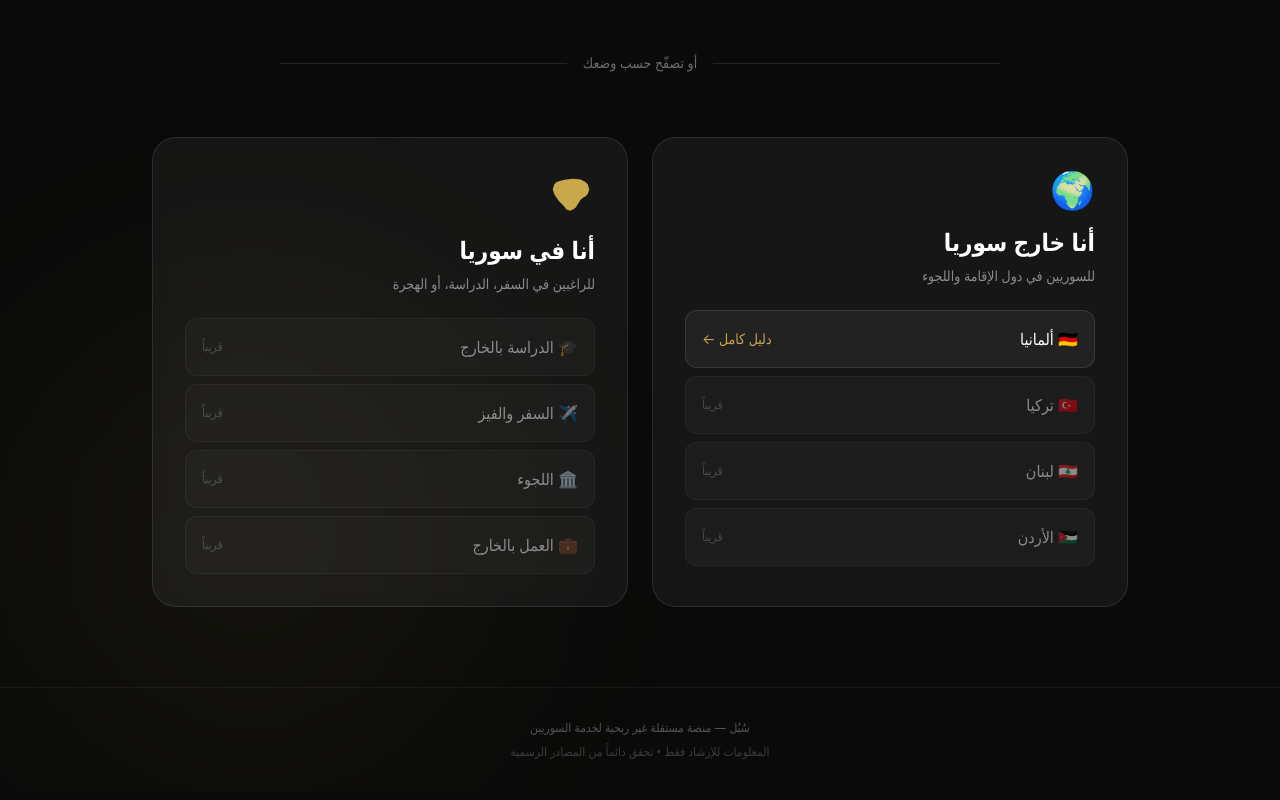
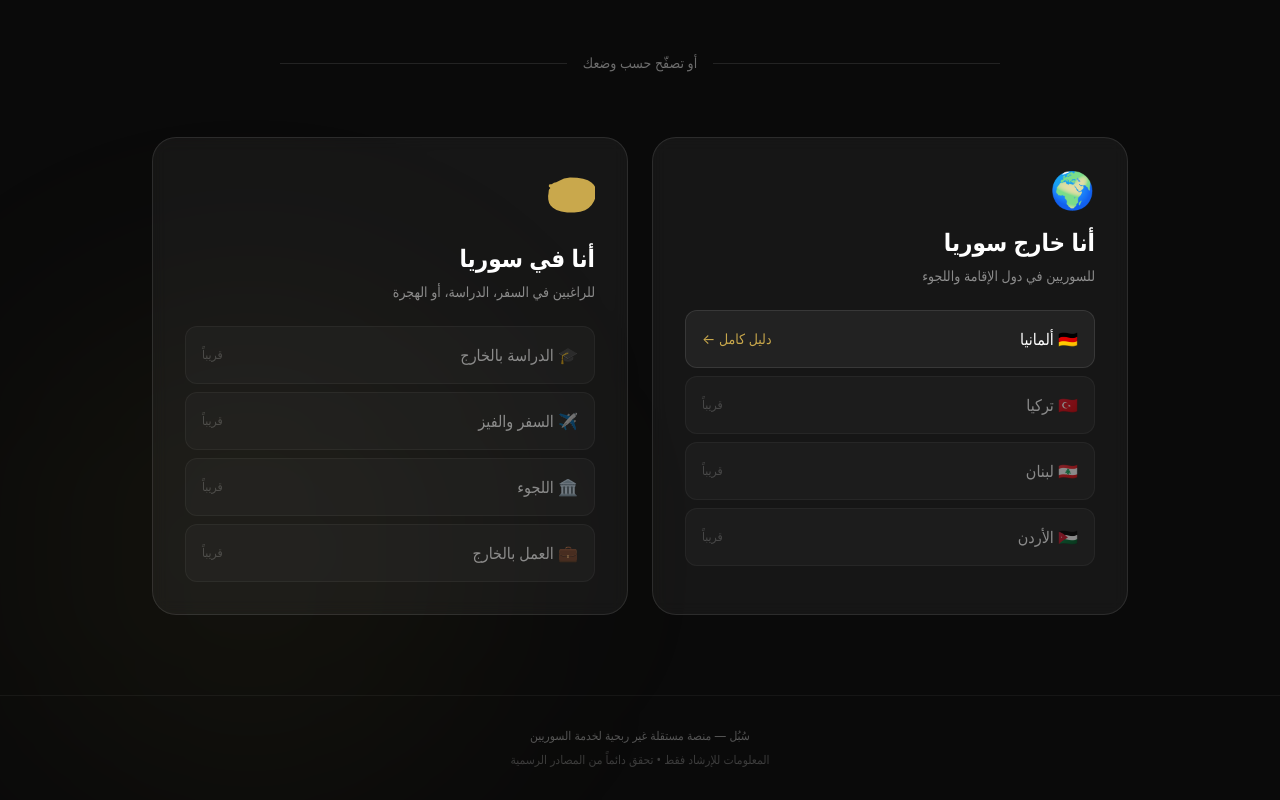
Before and after one commit to khokha6-9/subul, a Next.js app: page / in a window 1280 px wide. Shown: the part 773-1573 px from the top of the page. Built offline with nearby package versions, Linux system fonts and the light colour scheme.

Commit message:
improve branding and add Syria map icon

```diff
--- a/app/page.tsx
+++ b/app/page.tsx
@@ -158,8 +158,8 @@ export default function Home() {
                     {/* Inside Syria */}
                     <div className="bg-white/5 border border-white/10 rounded-3xl p-8 backdrop-blur-sm hover:border-[#c9a84c]/30 transition-all">
                         <div className="mb-4">
-                            <svg className="w-12 h-12 text-[#c9a84c]" viewBox="0 0 100 100" fill="currentColor" xmlns="http://www.w3.org/2000/svg">
-                                <path d="M15,30 L20,25 L30,22 L40,20 L55,18 L70,20 L80,25 L85,30 L88,40 L85,50 L80,55 L75,58 L70,62 L65,70 L60,78 L55,82 L48,85 L40,82 L35,75 L30,70 L25,65 L20,58 L15,50 L12,40 Z" />
+                            <svg className="w-14 h-14 text-[#c9a84c]" viewBox="0 0 512 512" fill="currentColor" xmlns="http://www.w3.org/2000/svg">
+                                <path d="M89.6,184.3l3.6-9.3l9.3-7.8l-1.6-7.8l-7.8-3.6l-3.6-7.8l1.6-13.5l9.3-3.6l13.5-1.6l9.3-3.6l13.5-9.3l21.3-3.6l27.5-13.5l43.5-21.3l54.4-9.3l65.3,1.6l54.4,9.3l43.5,13.5l32.7,21.3l21.3,21.3l13.5,21.3l7.8,21.3l3.6,21.3l-1.6,21.3l-7.8,32.7l-13.5,32.7l-21.3,32.7l-27.5,27.5l-32.7,21.3l-43.5,13.5l-54.4,7.8l-65.3-1.6l-54.4-7.8l-43.5-13.5l-32.7-21.3l-21.3-21.3l-13.5-21.3l-7.8-32.7l-1.6-32.7l3.6-21.3z" />
                             </svg>
                         </div>
                         <h3 className="text-2xl font-bold mb-2">أنا في سوريا</h3>
```
